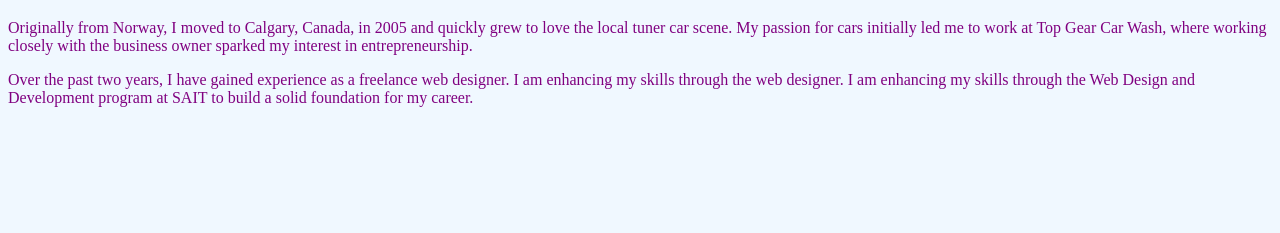
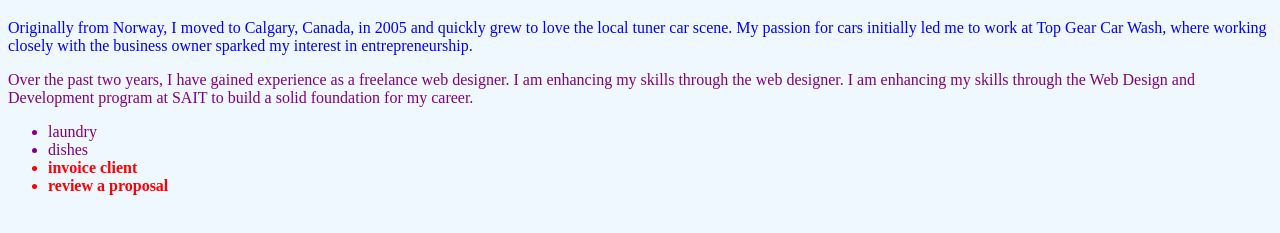
Before and after one commit to NordrumDesigns/intermediate_web_first_repo, a plain HTML site: page index.html in a window 1280 px wide. Shown: the part 61-294 px from the top of the page. Drawn offline with Linux system fonts and the light colour scheme.

Commit message:
Applied new color to first paragraph

```diff
--- a/index.html
+++ b/index.html
@@ -8,7 +8,14 @@
     </head>
     <body>
         <h1>Chris Nordrum</h1>
-        <p>Originally from Norway, I moved to Calgary, Canada, in 2005 and quickly grew to love the local tuner car scene. My passion for cars initially led me to work at Top Gear Car Wash, where working closely with the business owner sparked my interest in entrepreneurship.</p>
+        <p id="first">Originally from Norway, I moved to Calgary, Canada, in 2005 and quickly grew to love the local tuner car scene. My passion for cars initially led me to work at Top Gear Car Wash, where working closely with the business owner sparked my interest in entrepreneurship.</p>
         <p>Over the past two years, I have gained experience as a freelance web designer. I am enhancing my skills through the web designer. I am enhancing my skills through the Web Design and Development program at SAIT to build a solid foundation for my career.</p>
+
+        <ul>
+            <li>laundry</li>
+            <li>dishes</li>
+            <li class="business">invoice client</li>
+            <li class="business">review a proposal</li>
+        </ul>
     </body>
 </html>
--- a/styles.css
+++ b/styles.css
@@ -2,3 +2,12 @@
     background-color: aliceblue;
     color: purple;
 }
+
+#first {
+    color: blue;
+}
+
+.business {
+    color: red;
+    font-weight: bold;
+}
```
